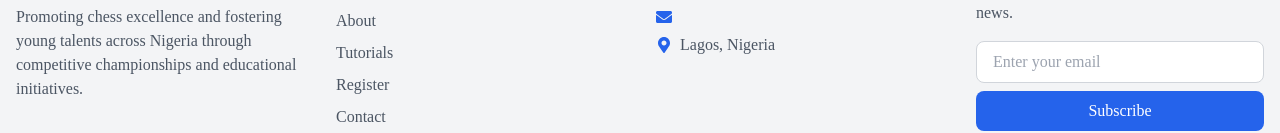
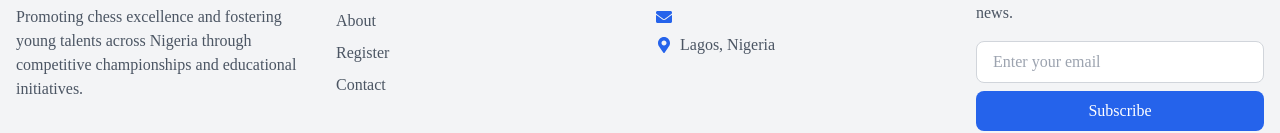
Before and after one commit to Sahar009/nigeriachessversion2, a React (Vite) app: page /tournament-details in a window 1280 px wide. Shown: the part 1235-1368 px from the top of the page. Built offline with nearby package versions, Linux system fonts and the light colour scheme; a web font is replaced by a local one.

Commit message:
Update Footer.jsx

```diff
--- a/src/components/Footer/Footer.jsx
+++ b/src/components/Footer/Footer.jsx
@@ -31,9 +31,7 @@ export const Footer = () => {
               <li>
                 <Link to="/about" className="hover:text-blue-600 transition-colors">About</Link>
               </li>
-              <li>
-                <Link to="/tutorials" className="hover:text-blue-600 transition-colors">Tutorials</Link>
-              </li>
+
               <li>
                 <Link to="/register" className="hover:text-blue-600 transition-colors">Register</Link>
               </li>
```
